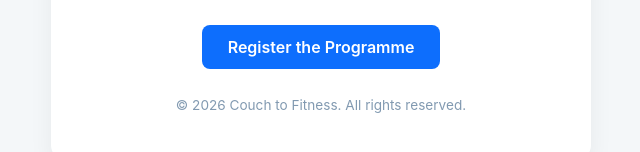
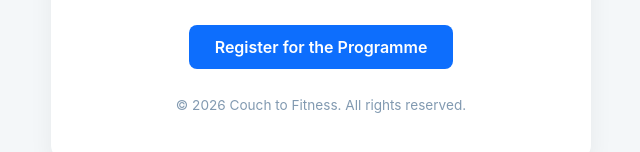
Before and after one commit to ourparks/couchtofitnessmaintenance, a plain HTML site: page index.html in a window 1280 px wide. Shown: the part 452-604 px from the top of the page, without its empty margins (319-959 px from the left). Drawn offline with Linux system fonts and the light colour scheme.

Commit message:
Update index.html

```diff
--- a/index.html
+++ b/index.html
@@ -73,7 +73,7 @@
       We are currently carrying out essential maintenance on our website.
       We'll have everything back up and running as soon as possible—thank you for bearing with us!
     </p>
-    <a href="https://www.ourparksplus.com/couch-to-fitness" class="btn">Register the Programme</a>
+    <a href="https://www.ourparksplus.com/couch-to-fitness" class="btn">Register for the Programme</a>
     <div class="footer">&copy; 2026 Couch to Fitness. All rights reserved.</div>
   </div>
 </body>
```
